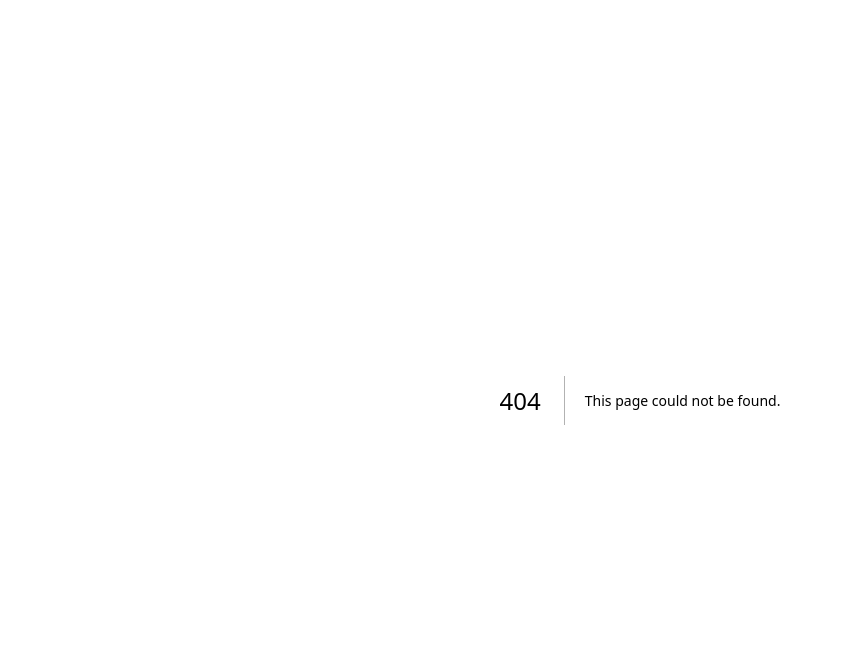
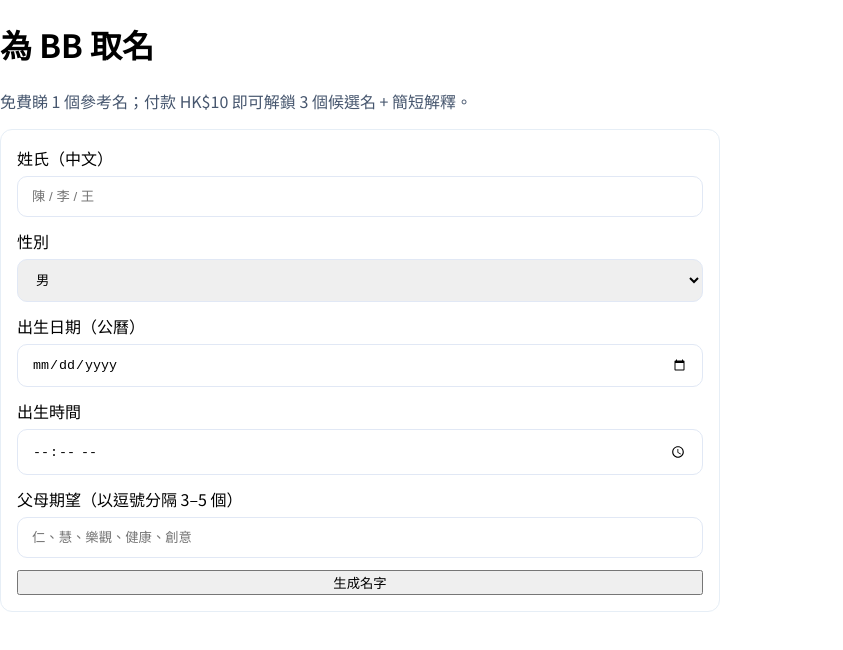
Before and after one commit to thenamina/thenamina-web, a Next.js app: page /name in a window 1280 px wide. Before the commit this address had no page. Shown: the top 650 px of the page, without its empty margins (0-843 px from the left). Built offline with nearby package versions, Linux system fonts and the light colour scheme.

Commit message:
Create page.tsx

```diff
--- /dev/null
+++ b/app/name/page.tsx
@@ -0,0 +1,78 @@
+'use client';
+import { useState } from 'react';
+
+type Gender = 'boy' | 'girl';
+
+export default function NameFormPage() {
+  const [loading, setLoading] = useState(false);
+  const [result, setResult] = useState<{free:string; full?:string[]} | null>(null);
+
+  async function onSubmit(e: React.FormEvent<HTMLFormElement>) {
+    e.preventDefault();
+    setLoading(true);
+    setResult(null);
+
+    const form = e.currentTarget;
+    const data = Object.fromEntries(new FormData(form).entries());
+
+    const res = await fetch('/api/generate', {
+      method: 'POST',
+      headers: { 'Content-Type':'application/json' },
+      body: JSON.stringify(data)
+    });
+
+    const json = await res.json();
+    setLoading(false);
+    setResult(json);
+  }
+
+  return (
+    <main className="container" style={{maxWidth:720}}>
+      <h1>為 BB 取名</h1>
+      <p style={{color:'#46566e'}}>免費睇 1 個參考名；付款 HK$10 即可解鎖 3 個候選名 + 簡短解釋。</p>
+
+      <form onSubmit={onSubmit} style={{display:'grid', gap:12, background:'#fff', border:'1px solid #e6eef6', borderRadius:12, padding:16}}>
+        <label>姓氏（中文）
+          <input name="surname" required placeholder="陳 / 李 / 王" style={inputStyle}/>
+        </label>
+
+        <label>性別
+          <select name="gender" defaultValue={'boy'} style={inputStyle as any}>
+            <option value="boy">男</option>
+            <option value="girl">女</option>
+          </select>
+        </label>
+
+        <label>出生日期（公曆）
+          <input type="date" name="birthDate" required style={inputStyle}/>
+        </label>
+
+        <label>出生時間
+          <input type="time" name="birthTime" required style={inputStyle}/>
+        </label>
+
+        <label>父母期望（以逗號分隔 3–5 個）
+          <input name="wishes" placeholder="仁、慧、樂觀、健康、創意" style={inputStyle}/>
+        </label>
+
+        <button disabled={loading} className="cta" type="submit">
+          {loading ? '生成中…' : '生成名字'}
+        </button>
+      </form>
+
+      {/* 結果展示 */}
+      {result && (
+        <section className="card" style={{marginTop:16}}>
+          <h3>免費參考名</h3>
+          <p style={{fontSize:22, fontWeight:800}}>{result.free}</p>
+
+          <a className="cta" href="/pay" style={{marginTop:8, display:'inline-block'}}>HK$10 解鎖 3 個候選名</a>
+        </section>
+      )}
+    </main>
+  );
+}
+
+const inputStyle: React.CSSProperties = {
+  display:'block', width:'100%', padding:'12px 14px', border:'1px solid #e1e8f5', borderRadius:10, marginTop:6
+};
```
